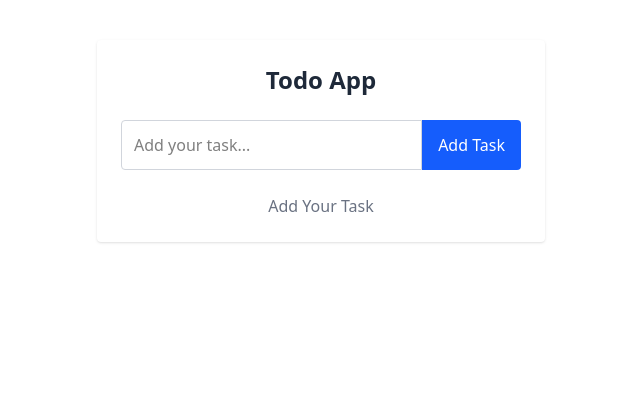
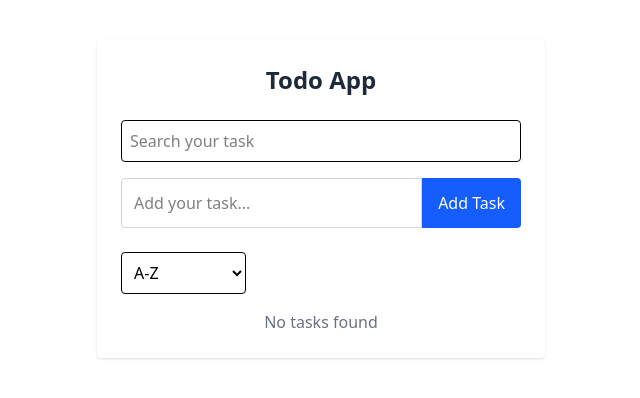
Before and after one commit to chiragbhoi01/coding-practice, a React (Vite) app: page / in a window 1280 px wide. Shown: the top 398 px of the page, without its empty margins (319-959 px from the left). Built offline with nearby package versions, Linux system fonts and the light colour scheme.

Commit message:
Day 50 feat: add search and filter functionality to TodoApp component

```diff
--- /dev/null
+++ b/src/components/Day49/Day50.tsx
@@ -0,0 +1,22 @@
+interface FilterProps {
+  onFilterChange: (filterValue: string) => void;
+}
+export default function FilterItem({ onFilterChange }: FilterProps) {
+  return (
+    <div className="mb-4">
+      <select
+        onChange={(e) => onFilterChange(e.target.value)}
+
+        className="p-2 border rounded"
+      >
+        <option disabled>
+          Select Filter
+        </option>
+        <option value="A-Z">A-Z</option>
+        <option value="Z-A">Z-A</option>
+        <option value="Completed">Completed</option>
+        <option value="Pending">Pending</option>
+      </select>
+    </div>
+  );
+}
--- /dev/null
+++ b/src/components/Day49/SearchTask.tsx
@@ -0,0 +1,15 @@
+interface SearchInputProps {
+  searchValue: (value: string) => void;
+  search: string;
+}
+export default function SearchInput({ searchValue, search }: SearchInputProps) {
+  return (
+    <input
+      type="text"
+      placeholder="Search your task"
+      onChange={(e) => searchValue(e.target.value)}
+      value={search}
+      className="mb-4 p-2 border rounded w-full"
+    />
+  );
+}
--- a/src/components/Day49/TodoApp.tsx
+++ b/src/components/Day49/TodoApp.tsx
@@ -1,17 +1,35 @@
-import { useEffect, useState } from "react";
+import { useEffect, useMemo, useState } from "react";
+import SearchInput from "./SearchTask";
+import FilterItem from "./Day50";
 
+// If you move these to separate files, keep these interfaces/types!
 type TODOS = {
   task: string;
   id: number;
   completed: boolean;
 };
 
+
+
+
+// --- Main Component ---
 export default function TodoApp() {
   const [todo, setTodo] = useState<string>("");
-  const [todos, setTodos] = useState<TODOS[]>([]);
+  const [todos, setTodos] = useState<TODOS[]>(() => {
+    try {
+      const savedTodo = localStorage.getItem("todos");
+      if (savedTodo) return JSON.parse(savedTodo);
+    } catch (error) {
+      console.error("Failed to parse todos from local storage:", error);
+    }
+    return [];
+  });
   const [editId, setEditId] = useState<null | number>(null);
   const [editTodo, setEditTodo] = useState<string>("");
+  const [filter, setFilter] = useState<string>("");
+  const [search, setSearch] = useState<string>("");
 
+  // --- Actions ---
   const addTodo = () => {
     const trimmedTodo = todo.trim();
     if (!trimmedTodo || todos.some((t) => t.task === trimmedTodo)) return;
@@ -25,7 +43,7 @@ export default function TodoApp() {
   };
 
   const removeTodo = (id: number) => {
-    setTodos(todos.filter((t) => t.id !== id));
+    setTodos((prevTodos) => prevTodos.filter((t) => t.id !== id));
     if (editId === id) {
       setEditId(null);
       setEditTodo("");
@@ -46,12 +64,12 @@ export default function TodoApp() {
   };
 
   const saveEdit = () => {
-    if (editTodo.trim() === "") return;
-    if (todos.some((t) => t.task === editTodo.trim() && t.id !== editId))
-      return;
+    const trimmed = editTodo.trim();
+    if (!trimmed) return;
+    if (todos.some((t) => t.task === trimmed && t.id !== editId)) return;
     setTodos((prevTodos) =>
       prevTodos.map((todo) =>
-        todo.id === editId ? { ...todo, task: editTodo.trim() } : todo
+        todo.id === editId ? { ...todo, task: trimmed } : todo
       )
     );
     setEditId(null);
@@ -62,6 +80,41 @@ export default function TodoApp() {
     setEditId(null);
     setEditTodo("");
   };
+
+  const handleFilterChange = (filterValue: string) => {
+    setFilter(filterValue);
+  };
+
+  const handleSearchChange = (value: string) => {
+    setSearch(value);
+  };
+
+  // --- Filter and Search Memoized ---
+  const visibleTodos = useMemo(() => {
+    let filteredList = [...todos];
+
+    // Filtering
+    if (filter === "Completed") {
+      filteredList = filteredList.filter((todo) => todo.completed);
+    } else if (filter === "Pending") {
+      filteredList = filteredList.filter((todo) => !todo.completed);
+    } else if (filter === "A-Z") {
+      filteredList = filteredList.slice().sort((a, b) => a.task.localeCompare(b.task));
+    } else if (filter === "Z-A") {
+      filteredList = filteredList.slice().sort((a, b) => b.task.localeCompare(a.task));
+    }
+
+    // Searching (case-insensitive, trimmed)
+    if (search.trim() !== "") {
+      const s = search.trim().toLowerCase();
+      filteredList = filteredList.filter((todo) =>
+        todo.task.toLowerCase().includes(s)
+      );
+    }
+
+    return filteredList;
+  }, [todos, filter, search]);
+
   useEffect(() => {
     localStorage.setItem("todos", JSON.stringify(todos));
   }, [todos]);
@@ -71,6 +124,7 @@ export default function TodoApp() {
       <h1 className="text-2xl font-bold text-center mb-6 text-gray-800">
         Todo App
       </h1>
+      <SearchInput searchValue={handleSearchChange} search={search} />
       <div className="flex mb-6">
         {editId === null ? (
           <>
@@ -112,11 +166,13 @@ export default function TodoApp() {
           </>
         )}
       </div>
-      <div>
-        {todos.length === 0 ? (
-          <h2 className="text-center text-gray-500">Add Your Task</h2>
+
+      <FilterItem onFilterChange={handleFilterChange} />
+
+      {visibleTodos.length === 0 ? (
+        <h2 className="text-center text-gray-500">No tasks found</h2>
       ) : (
-          todos.map(({ task, id, completed }) => (
+        visibleTodos.map(({ task, id, completed }) => (
           <div
             key={id}
             className="flex items-center justify-between mb-3 p-3 border border-gray-200 rounded"
@@ -130,13 +186,14 @@ export default function TodoApp() {
               />
               <span
                 className={
-                    completed ? "line-through text-gray-400" : "text-gray-800"
+                  completed
+                    ? "line-through text-gray-400"
+                    : "text-gray-800"
                 }
               >
                 {task}
               </span>
             </label>
-
             <div className="space-x-2">
               <button
                 onClick={() => startEdit(id, task)}
@@ -155,6 +212,5 @@ export default function TodoApp() {
         ))
       )}
     </div>
-    </div>
   );
 }
```
Lines whose indentation alone changed are shown as unchanged.
